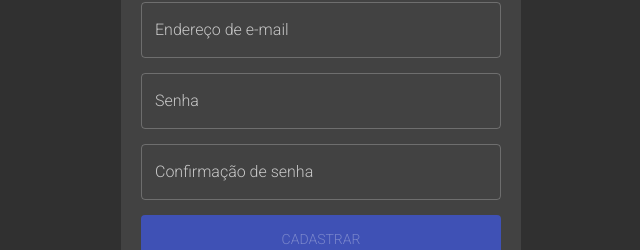
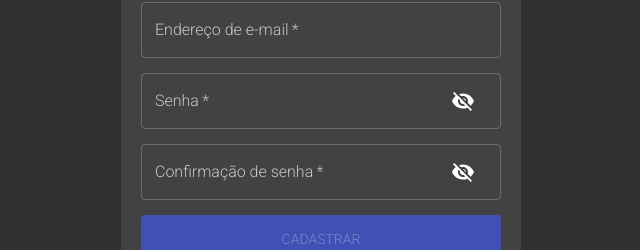
Before and after one commit to rauppcs/Front.Lextatico, a React (Create React App) app: page /signIn in a window 1280 px wide. Shown: the part 366-616 px from the top of the page, without its empty margins (319-959 px from the left). Built offline with nearby package versions, Linux system fonts and the light colour scheme.

Commit message:
Campos required. Botão auxiliar para visualizar senha.

```diff
--- a/src/pages/LogIn/index.js
+++ b/src/pages/LogIn/index.js
@@ -1,7 +1,7 @@
 import React, { useContext, useEffect, useState } from "react"
 import SwipeableViews from "react-swipeable-views"
 import { Link as RouterLink, withRouter } from "react-router-dom"
-import { Grid, Link, makeStyles, Typography } from "@material-ui/core"
+import { Grid, IconButton, InputAdornment, Link, makeStyles, Typography } from "@material-ui/core"
 import { LextaticoBoxError } from "../../styles/common"
 import { LextaticoTextField, LextaticoBox, LextaticoForm, LextaticoFormContentCenter, LextaticoFormContentLeft, LextaticoButton, LextaticoHr, LextaticoImg } from "./styles"
 import Logo from "../../assets/Logo.png"
@@ -9,6 +9,7 @@
 import CircularProgress from '@material-ui/core/CircularProgress'
 
 import { MyContext } from "../../App";
+import { Visibility, VisibilityOff } from "@material-ui/icons"
 
 const useStyles = makeStyles({
     gridCenter: {
@@ -27,6 +28,10 @@
 const FormUser = ({ formUser, setFormUser, handleSubmit, isOk, loading, forgotNextHandleClick }) => {
     const styles = useStyles();
 
+    const [showPassword, setShowPassword] = useState(false);
+
+    const handleClickShowPassword = () => setShowPassword(!showPassword);
+
     return (
         <LextaticoFormContentCenter>
             <LextaticoImg src={Logo} alt="Lextatico logo" />
@@ -42,7 +47,7 @@
                 onChange={e => setFormUser((prev) => ({ ...prev, email: { value: e.target.value, error: "" } }))}
             />
             <LextaticoTextField
-                type="password"
+                type={showPassword ? "text" : "password"}
                 label="Senha"
                 variant="outlined"
                 value={formUser.password.value}
@@ -50,6 +55,18 @@
                 helperText={formUser.password.error}
                 onKeyDown={e => e.key === "Enter" && isOk ? handleSubmit(e) : null}
                 onChange={e => setFormUser((prev) => ({ ...prev, password: { value: e.target.value, error: "" } }))}
+                InputProps={{
+                    endAdornment: (
+                        <InputAdornment position="end">
+                            <IconButton
+                                aria-label="Exibir senha"
+                                onClick={handleClickShowPassword}
+                            >
+                                {showPassword ? <Visibility /> : <VisibilityOff />}
+                            </IconButton>
+                        </InputAdornment>
+                    )
+                }}
             />
             <LextaticoButton onClick={handleSubmit} disabled={!isOk} type="submit">{!loading
                 ? "Entrar"
@@ -80,6 +97,7 @@
 
             <LextaticoTextField
                 type="email"
+                required
                 label="Endereço de e-mail"
                 variant="outlined"
                 value={formUser.email.value}
--- a/src/pages/SignIn/index.js
+++ b/src/pages/SignIn/index.js
@@ -1,12 +1,13 @@
 import React, { useContext, useEffect, useState } from "react"
 import { Link as RouterLink, withRouter } from "react-router-dom"
-import { Link, Typography } from "@material-ui/core";
+import { IconButton, InputAdornment, Link, Typography } from "@material-ui/core";
 import { LextaticoBoxError } from "../../styles/common"
 import { LextaticoTextField, LextaticoBox, LextaticoForm, LextaticoButton, LextaticoHr, LextaticoImg } from "./styles"
 import Logo from "../../assets/Logo.png"
 import AccountService from "../../services/accountService"
 import { MyContext } from "../../App"
 import CircularProgress from '@material-ui/core/CircularProgress'
+import { Visibility, VisibilityOff } from "@material-ui/icons";
 
 const LextaticoLink = (props) => {
     return <Link {...props} component={RouterLink}>{props.children}</Link>
@@ -46,6 +47,10 @@
         formUser.password.value !== "" &&
         formUser.confirmPassword.value !== "" &&
         !loading;
+
+    const [showPassword, setShowPassword] = useState(false);
+
+    const handleClickShowPassword = () => setShowPassword(!showPassword);
 
     const handleSubmit = async e => {
         try {
@@ -93,6 +98,7 @@
                 {formUser.errors.length > 0 && <LextaticoBoxError>{formUser.errors.map(error => <span>* {error}</span>)}</LextaticoBoxError>}
                 <LextaticoTextField
                     type="text"
+                    required
                     label="Nome"
                     variant="outlined"
                     value={formUser.name.value}
@@ -102,6 +108,7 @@
                 />
                 <LextaticoTextField
                     type="email"
+                    required
                     label="Endereço de e-mail"
                     variant="outlined"
                     value={formUser.email.value}
@@ -110,16 +117,30 @@
                     onChange={e => setFormUser((prev) => ({ ...prev, email: { value: e.target.value, error: "" } }))}
                 />
                 <LextaticoTextField
-                    type="password"
+                    type={showPassword ? "text" : "password"}
+                    required
                     label="Senha"
                     variant="outlined"
                     value={formUser.password.value}
                     error={formUser.password.error !== ""}
                     helperText={formUser.password.error}
                     onChange={e => setFormUser((prev) => ({ ...prev, password: { value: e.target.value, error: "" } }))}
+                    InputProps={{
+                        endAdornment: (
+                            <InputAdornment position="end">
+                                <IconButton
+                                    aria-label="Exibir senha"
+                                    onClick={handleClickShowPassword}
+                                >
+                                    {showPassword ? <Visibility /> : <VisibilityOff />}
+                                </IconButton>
+                            </InputAdornment>
+                        )
+                    }}
                 />
                 <LextaticoTextField
-                    type="password"
+                    type={showPassword ? "text" : "password"}
+                    required
                     label="Confirmação de senha"
                     variant="outlined"
                     value={formUser.confirmPassword.value}
@@ -127,6 +148,18 @@
                     helperText={formUser.confirmPassword.error}
                     onKeyDown={e => e.key === "Enter" && isOk ? handleSubmit(e) : null}
                     onChange={e => setFormUser((prev) => ({ ...prev, confirmPassword: { value: e.target.value, error: "" } }))}
+                    InputProps={{
+                        endAdornment: (
+                            <InputAdornment position="end">
+                                <IconButton
+                                    aria-label="Exibir senha"
+                                    onClick={handleClickShowPassword}
+                                >
+                                    {showPassword ? <Visibility /> : <VisibilityOff />}
+                                </IconButton>
+                            </InputAdornment>
+                        )
+                    }}
                 />
                 <LextaticoButton onClick={handleSubmit} disabled={!isOk} type="submit">{!loading
                     ? "Cadastrar"
```
